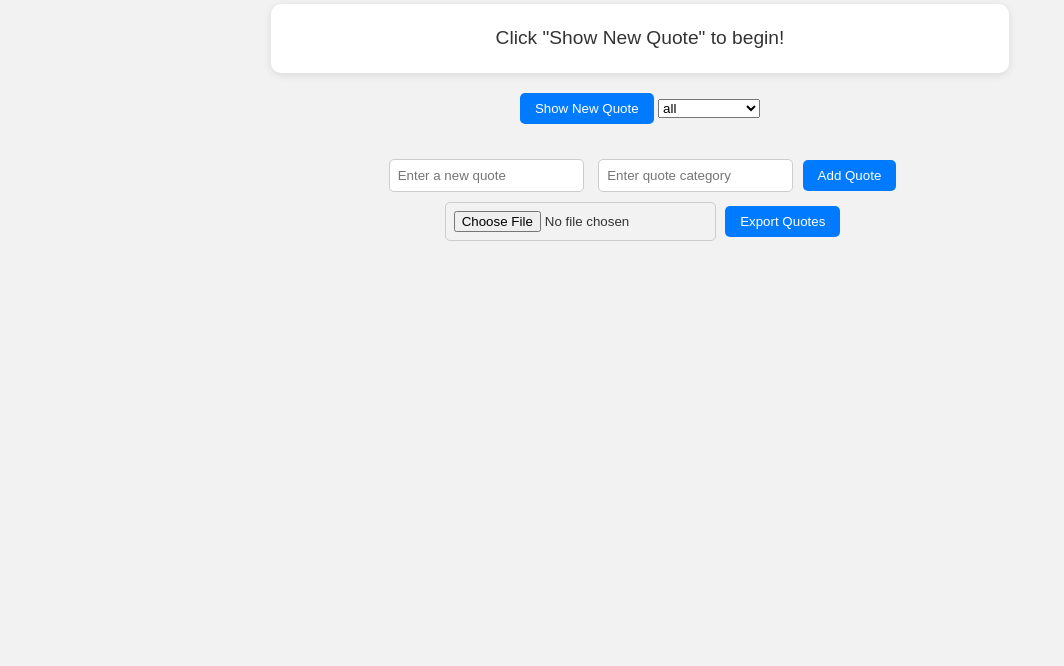
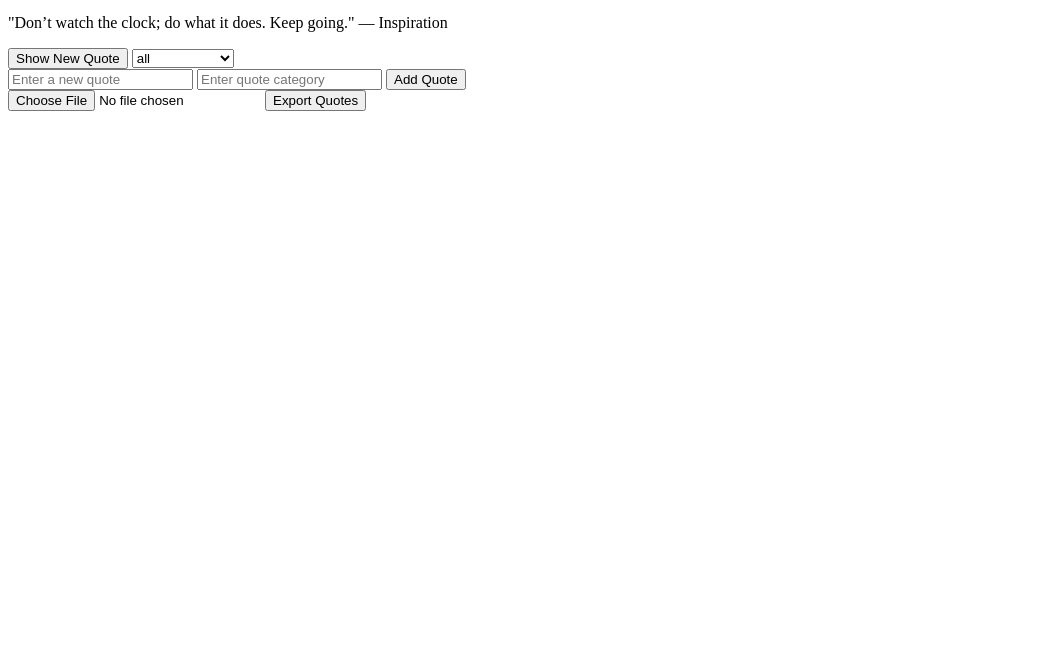
Before and after one commit to lizkamau/alx_fe_javascript, a plain HTML site: page index.html in a window 1280 px wide. Shown: the part 134-800 px from the top of the page, without its empty margins (0-1064 px from the left). Drawn offline with Linux system fonts and the light colour scheme.

Commit message:
commit for script.js dynamic quote generator task 2

```diff
--- a/index.html
+++ b/index.html
@@ -4,80 +4,31 @@
   <meta charset="UTF-8">
   <meta name="viewport" content="width=device-width, initial-scale=1.0">
   <title>Dynamic Quote Generator</title>
-  <style>
-    body {
-      font-family: Arial, sans-serif;
-      background: #f2f2f2;
-      color: #333;
-      text-align: center;
-      padding: 50px;
-    }
-
-    h1 {
-      color: #444;
-    }
-
-    #quoteDisplay {
-      background: #fff;
-      border-radius: 10px;
-      padding: 20px;
-      margin: 20px auto;
-      width: 60%;
-      box-shadow: 0 2px 8px rgba(0,0,0,0.1);
-      font-size: 1.2em;
-      line-height: 1.5;
-    }
-
-    input {
-      padding: 8px;
-      margin: 5px;
-      border-radius: 5px;
-      border: 1px solid #ccc;
-    }
-
-    button {
-      padding: 8px 15px;
-      background: #007bff;
-      border: none;
-      color: white;
-      border-radius: 5px;
-      cursor: pointer;
-    }
-
-    button:hover {
-      background: #0056b3;
-    }
-  </style>
 </head>
 <body>
   <h1>Dynamic Quote Generator</h1>
 
-  <!-- Quote Display Area -->
-  <div id="quoteDisplay">Click "Show New Quote" to begin!</div>
+  <div id="quoteDisplay"></div>
+  <button id="newQuote">Show New Quote</button>
 
-  <!-- Show New Quote Button -->
-  <button id="newQuote">Show New Quote</button>
-<!-- Filter dropdown -->
-  <select id="categoryFilter">
+  <!-- Category Filter -->
+  <select id="categoryFilter" onchange="filterQuotes()">
     <option value="all">All Categories</option>
   </select>
 
-
-  <!-- Add Quote Form -->
-  <div style="margin-top: 30px;">
+  <!-- Add new quote -->
+  <div>
     <input id="newQuoteText" type="text" placeholder="Enter a new quote" />
     <input id="newQuoteCategory" type="text" placeholder="Enter quote category" />
     <button onclick="addQuote()">Add Quote</button>
   </div>
 
-
-<!-- Import and Export -->
+  <!-- Import and Export -->
   <div>
     <input type="file" id="importFile" accept=".json" onchange="importFromJsonFile(event)" />
     <button onclick="exportToJsonFile()">Export Quotes</button>
   </div>
 
-
   <script src="script.js"></script>
 </body>
 </html>
--- a/script.js
+++ b/script.js
@@ -1,9 +1,8 @@
 // ============================
-// Dynamic Quote Generator v2
-// With Local Storage + Filter + Import/Export
+// Dynamic Quote Generator v3
+// Adds Category Filtering with Web Storage
 // ============================
 
-// Default quotes
 let quotes = [
   { text: "The best way to predict the future is to create it.", category: "Motivation" },
   { text: "Code is like humor. When you have to explain it, it’s bad.", category: "Programming" },
@@ -11,7 +10,7 @@ let quotes = [
 ];
 
 // ============================
-// Load Quotes from Local Storage (if available)
+// Load Quotes from Local Storage
 // ============================
 function loadQuotes() {
   const storedQuotes = localStorage.getItem("quotes");
@@ -28,15 +27,73 @@ function saveQuotes() {
 }
 
 // ============================
-// Display a Random Quote
+// Display Quotes Based on Filter
+// ============================
+function filterQuotes() {
+  const category = document.getElementById("categoryFilter").value;
+  localStorage.setItem("selectedCategory", category); // Remember last filter
+
+  let filteredQuotes = quotes;
+  if (category !== "all") {
+    filteredQuotes = quotes.filter(q => q.category.toLowerCase() === category.toLowerCase());
+  }
+
+  displayQuotes(filteredQuotes);
+}
+
+// ============================
+// Display Quotes on the Page
+// ============================
+function displayQuotes(quotesToDisplay) {
+  const displayDiv = document.getElementById("quoteDisplay");
+  displayDiv.innerHTML = "";
+
+  if (quotesToDisplay.length === 0) {
+    displayDiv.innerText = "No quotes found in this category.";
+    return;
+  }
+
+  quotesToDisplay.forEach(quote => {
+    const p = document.createElement("p");
+    p.innerText = `"${quote.text}" — ${quote.category}`;
+    displayDiv.appendChild(p);
+  });
+}
+
+// ============================
+// Populate Category Dropdown
+// ============================
+function populateCategories() {
+  const dropdown = document.getElementById("categoryFilter");
+  dropdown.innerHTML = ""; // Clear old options
+
+  const categories = ["all", ...new Set(quotes.map(q => q.category))];
+
+  categories.forEach(cat => {
+    const option = document.createElement("option");
+    option.value = cat;
+    option.textContent = cat;
+    dropdown.appendChild(option);
+  });
+
+  // Restore last selected category
+  const savedCategory = localStorage.getItem("selectedCategory");
+  if (savedCategory && categories.includes(savedCategory)) {
+    dropdown.value = savedCategory;
+  } else {
+    dropdown.value = "all";
+  }
+}
+
+// ============================
+// Show Random Quote
 // ============================
 function showRandomQuote() {
-  const categoryFilter = document.getElementById("categoryFilter").value;
+  const category = document.getElementById("categoryFilter").value;
 
-  // Filter quotes based on selected category
   let filteredQuotes = quotes;
-  if (categoryFilter !== "all") {
-    filteredQuotes = quotes.filter(q => q.category.toLowerCase() === categoryFilter.toLowerCase());
+  if (category !== "all") {
+    filteredQuotes = quotes.filter(q => q.category.toLowerCase() === category.toLowerCase());
   }
 
   if (filteredQuotes.length === 0) {
@@ -48,7 +105,7 @@ function showRandomQuote() {
   const quote = filteredQuotes[randomIndex];
   document.getElementById("quoteDisplay").innerText = `"${quote.text}" — ${quote.category}`;
 
-  // Save last viewed quote to sessionStorage
+  // Save last viewed quote in sessionStorage
   sessionStorage.setItem("lastQuote", JSON.stringify(quote));
 }
 
@@ -56,10 +113,8 @@ function showRandomQuote() {
 // Add a New Quote
 // ============================
 function addQuote() {
-  const textInput = document.getElementById("newQuoteText");
-  const categoryInput = document.getElementById("newQuoteCategory");
-  const text = textInput.value.trim();
-  const category = categoryInput.value.trim();
+  const text = document.getElementById("newQuoteText").value.trim();
+  const category = document.getElementById("newQuoteCategory").value.trim();
 
   if (!text || !category) {
     alert("Please enter both quote and category!");
@@ -69,33 +124,12 @@ function addQuote() {
   const newQuote = { text, category };
   quotes.push(newQuote);
   saveQuotes();
-  updateCategoryDropdown();
+  populateCategories();
   alert("Quote added successfully!");
 
-  // Clear inputs
-  textInput.value = "";
-  categoryInput.value = "";
-}
-
-// ============================
-// Populate Category Dropdown
-// ============================
-function updateCategoryDropdown() {
-  const dropdown = document.getElementById("categoryFilter");
-
-  // Get unique categories
-  const categories = ["all", ...new Set(quotes.map(q => q.category))];
-
-  // Reset dropdown
-  dropdown.innerHTML = "";
-
-  // Add categories to dropdown
-  categories.forEach(cat => {
-    const option = document.createElement("option");
-    option.value = cat;
-    option.textContent = cat;
-    dropdown.appendChild(option);
-  });
+  document.getElementById("newQuoteText").value = "";
+  document.getElementById("newQuoteCategory").value = "";
+  filterQuotes();
 }
 
 // ============================
@@ -123,12 +157,12 @@ function importFromJsonFile(event) {
   fileReader.onload = function (event) {
     try {
       const importedQuotes = JSON.parse(event.target.result);
-
       if (Array.isArray(importedQuotes)) {
         quotes.push(...importedQuotes);
         saveQuotes();
-        updateCategoryDropdown();
+        populateCategories();
         alert("Quotes imported successfully!");
+        filterQuotes();
       } else {
         alert("Invalid JSON file format.");
       }
@@ -140,22 +174,22 @@ function importFromJsonFile(event) {
 }
 
 // ============================
-// Event Listeners
-// ============================
-document.getElementById("newQuote").addEventListener("click", showRandomQuote);
-document.getElementById("categoryFilter").addEventListener("change", showRandomQuote);
-
-// ============================
-// Initialize on Page Load
+// Initialize
 // ============================
 window.onload = function () {
   loadQuotes();
-  updateCategoryDropdown();
+  populateCategories();
 
-  // Display last viewed quote if available (from sessionStorage)
+  // Restore last selected filter and show quotes
+  filterQuotes();
+
+  // Restore last viewed quote if any
   const lastQuote = sessionStorage.getItem("lastQuote");
   if (lastQuote) {
     const quote = JSON.parse(lastQuote);
     document.getElementById("quoteDisplay").innerText = `"${quote.text}" — ${quote.category}`;
   }
+
+  // Add event listener for "Show New Quote" button
+  document.getElementById("newQuote").addEventListener("click", showRandomQuote);
 };
```
